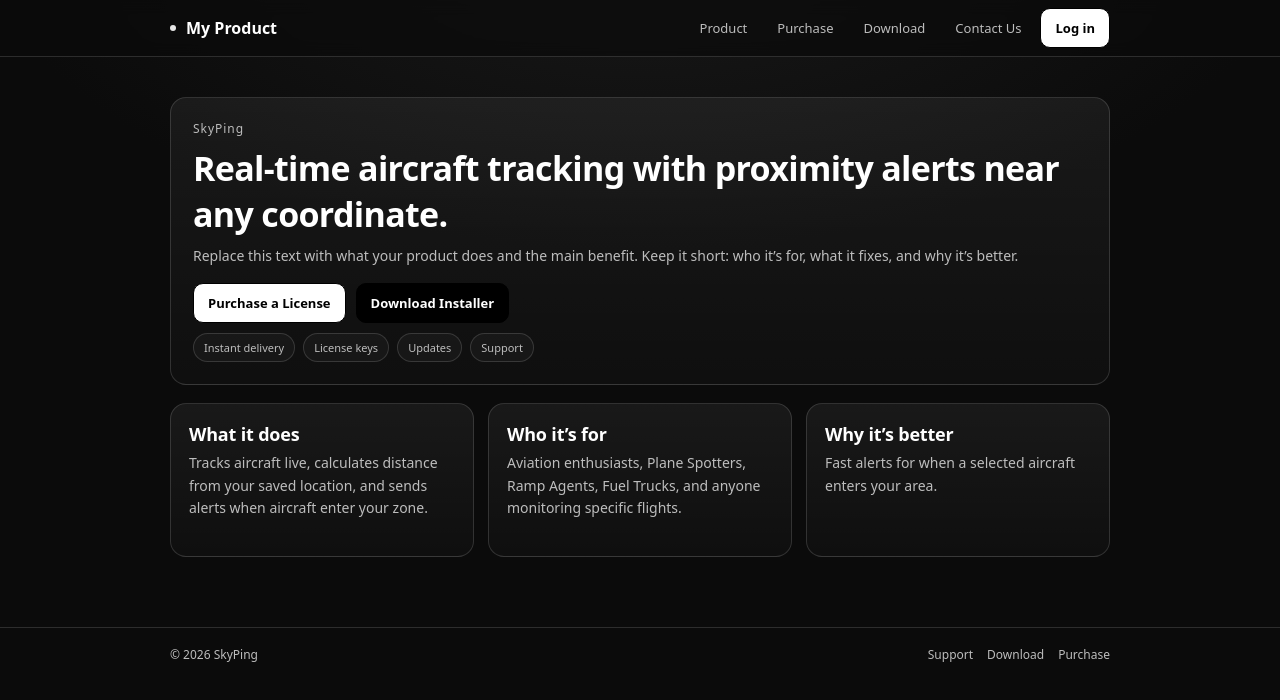
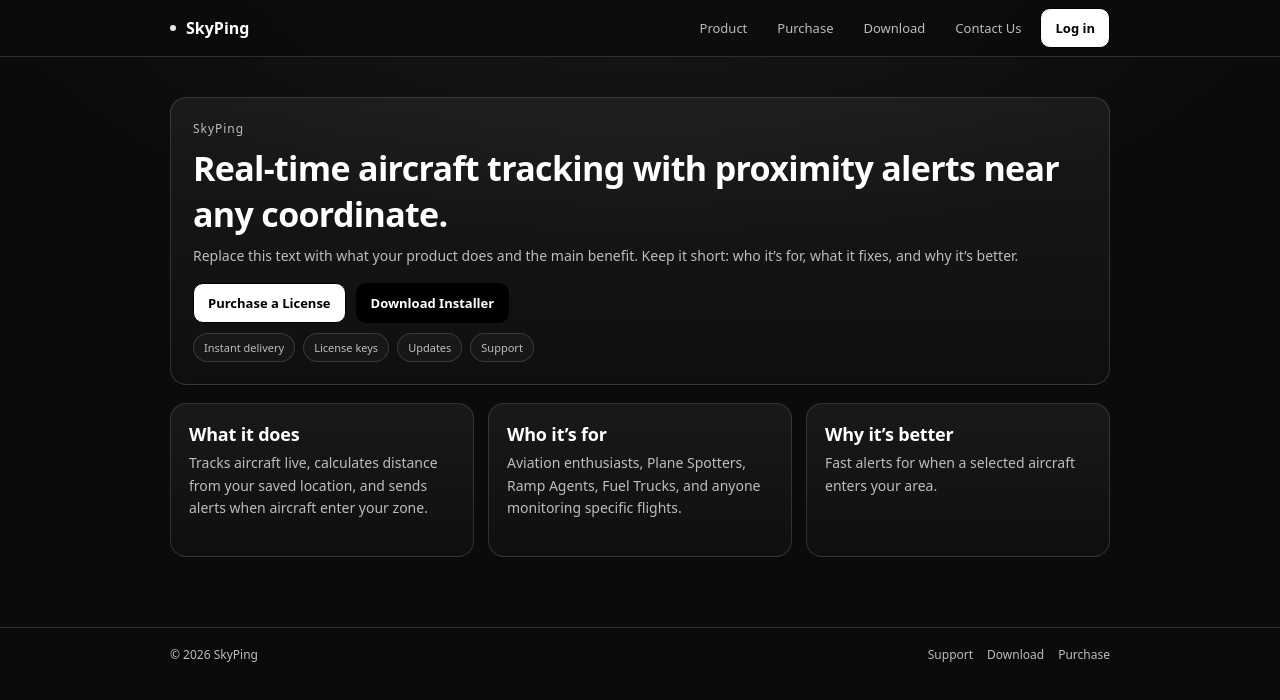
Before and after one commit to ShermR6/my-product-site, a Next.js app: page / in a window 1280 px wide. Shown: the top 700 px of the page. Built offline with nearby package versions, Linux system fonts and the light colour scheme.

Commit message:
Update Navbar.tsx

```diff
--- a/app/components/Navbar.tsx
+++ b/app/components/Navbar.tsx
@@ -8,7 +8,7 @@
         <div className="nav-inner">
           <Link className="brand" href="/">
             <span className="dot" />
-            <span>My Product</span>
+            <span>SkyPing</span>
           </Link>
 
           <nav className="nav-links">
```
